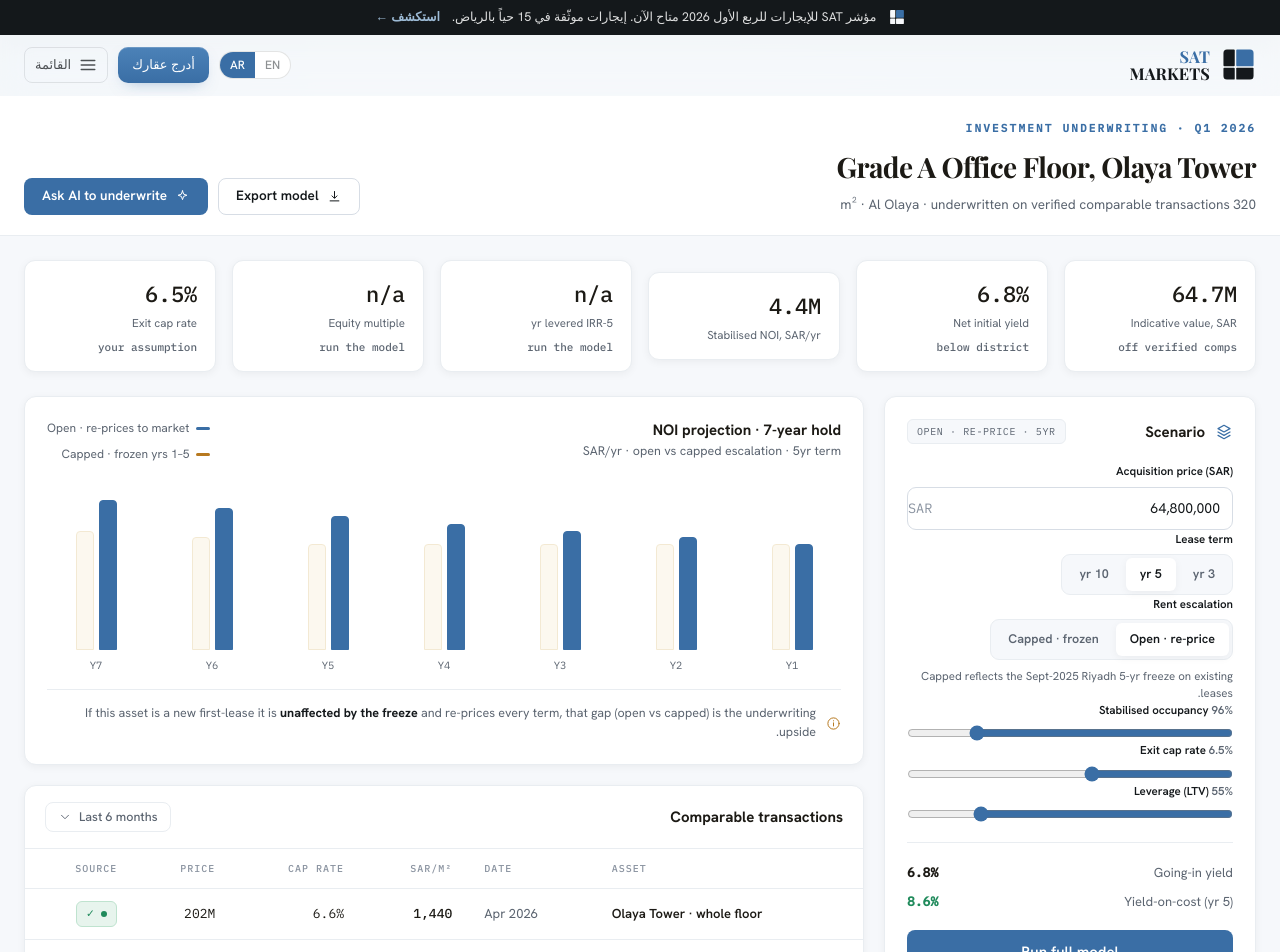
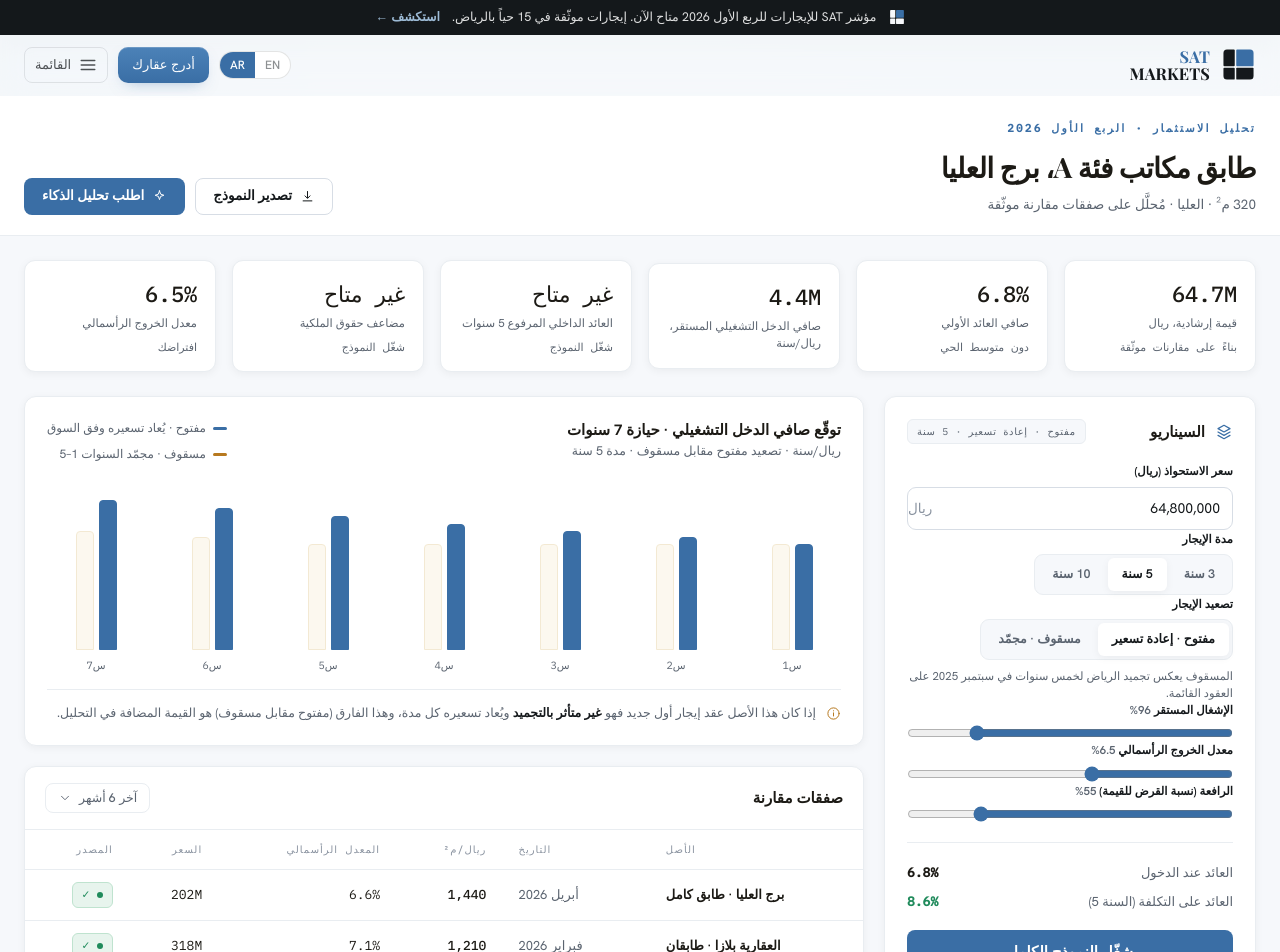
Before and after one commit to saleemzeidan123/satmarkets, a Next.js app: page /ar/invest in a window 1280 px wide. Shown: the top 952 px of the page. Built offline with nearby package versions, Linux system fonts and the light colour scheme.

Commit message:
i18n: Arabic localization of /invest underwriting (RTL)

```diff
--- a/src/app/[locale]/invest/page.tsx
+++ b/src/app/[locale]/invest/page.tsx
@@ -2,14 +2,15 @@
 import { useMemo, useState } from "react";
 import { Icon, Verified } from "@/components/satkit";
 
-const fmtM = (v: number) => (v / 1e6).toLocaleString(undefined, { minimumFractionDigits: 1, maximumFractionDigits: 1 }) + "M";
+const fmtM = (v: number) => (v / 1e6).toLocaleString("en-US", { minimumFractionDigits: 1, maximumFractionDigits: 1 }) + "M";
 const fmtPct = (v: number) => (v * 100).toFixed(1) + "%";
-const fmtN = (v: number) => Math.round(v).toLocaleString();
+const fmtN = (v: number) => Math.round(v).toLocaleString("en-US");
 
 function npv(rate: number, flows: number[]) { return flows.reduce((s, f, i) => s + f / Math.pow(1 + rate, i), 0); }
 function irr(flows: number[]) { let lo = -0.9, hi = 1.5; for (let i = 0; i < 90; i++) { const m = (lo + hi) / 2; if (npv(m, flows) > 0) lo = m; else hi = m; } return (lo + hi) / 2; }
 
 export default function InvestPage({ params }: { params: { locale: string } }) {
+ const ar = params.locale === "ar";
  const [price, setPrice] = useState(64800000);
  const [term, setTerm] = useState<3 | 5 | 10>(5);
  const [esc, setEsc] = useState<"open" | "capped">("open");
@@ -45,32 +46,46 @@ export default function InvestPage({ params }: { params: { locale: string } }) {
  }, [price, term, esc, occ, exitCap, ltv]);
 
  const maxBar = Math.max(...m.openS, ...m.cappedS);
- const kpis: [string, string, string, string | null][] = [
+ const na = ar ? "غير متاح" : "n/a";
+ const kpis: [string, string, string, string | null][] = ar ? [
+  [fmtM(m.value), "قيمة إرشادية، ريال", "بناءً على مقارنات موثّقة", null],
+  [fmtPct(m.goingInYield), "صافي العائد الأولي", m.goingInYield >= 0.068 ? "عند/فوق متوسط الحي" : "دون متوسط الحي", m.goingInYield >= 0.068 ? "up" : null],
+  [fmtM(m.noi), "صافي الدخل التشغيلي المستقر، ريال/سنة", "", null],
+  [ran ? fmtPct(m.irr) : na, "العائد الداخلي المرفوع 5 سنوات", ran ? "محسوب" : "شغّل النموذج", ran ? "up" : null],
+  [ran ? m.em.toFixed(1) + "×" : na, "مضاعف حقوق الملكية", ran ? "خلال الحيازة" : "شغّل النموذج", null],
+  [fmtPct(exitCap), "معدل الخروج الرأسمالي", "افتراضك", null],
+ ] : [
   [fmtM(m.value), "Indicative value, SAR", "off verified comps", null],
   [fmtPct(m.goingInYield), "Net initial yield", m.goingInYield >= 0.068 ? "at/above district" : "below district", m.goingInYield >= 0.068 ? "up" : null],
   [fmtM(m.noi), "Stabilised NOI, SAR/yr", "", null],
-  [ran ? fmtPct(m.irr) : "n/a", "5-yr levered IRR", ran ? "modeled" : "run the model", ran ? "up" : null],
-  [ran ? m.em.toFixed(1) + "×" : "n/a", "Equity multiple", ran ? "over hold" : "run the model", null],
+  [ran ? fmtPct(m.irr) : na, "5-yr levered IRR", ran ? "modeled" : "run the model", ran ? "up" : null],
+  [ran ? m.em.toFixed(1) + "×" : na, "Equity multiple", ran ? "over hold" : "run the model", null],
   [fmtPct(exitCap), "Exit cap rate", "your assumption", null],
  ];
- const comps: string[][] = [
+ const comps: string[][] = ar ? [
+  ["برج العليا · طابق كامل", "أبريل 2026", "1,440", "6.6%", "202M"],
+  ["العقارية بلازا · طابقان", "فبراير 2026", "1,210", "7.1%", "318M"],
+  ["بوابة التحلية · مكتب", "يناير 2026", "1,520", "6.4%", "141M"],
+  ["واحة غرناطة · برج", "ديسمبر 2025", "1,060", "7.6%", "486M"],
+ ] : [
   ["Olaya Tower · whole floor", "Apr 2026", "1,440", "6.6%", "202M"],
   ["Al Akaria Plaza · 2 floors", "Feb 2026", "1,210", "7.1%", "318M"],
   ["Tahlia Gate · office", "Jan 2026", "1,520", "6.4%", "141M"],
   ["Granada Oasis · tower", "Dec 2025", "1,060", "7.6%", "486M"],
  ];
+ const tdir = ar ? "rtl" : "ltr";
  return (
   <div style={{ background: "var(--cool)" }}>
    <div style={{ maxWidth: 1360, margin: "0 auto" }}>
     <div className="row between wrap" style={{ padding: "24px 24px 20px", alignItems: "flex-end", borderBottom: "1px solid var(--silver)", background: "var(--paper)", gap: 16 }}>
      <div>
-      <div className="eyebrow">Investment underwriting · Q1 2026</div>
-      <h1 style={{ fontSize: 28, fontWeight: 700, letterSpacing: "-.02em", margin: "10px 0 0" }}>Grade A Office Floor, Olaya Tower</h1>
-      <div className="muted" style={{ fontSize: 13.5, marginTop: 6 }}>320 m² · Al Olaya · underwritten on verified comparable transactions</div>
+      <div className="eyebrow">{ar ? "تحليل الاستثمار · الربع الأول 2026" : "Investment underwriting · Q1 2026"}</div>
+      <h1 style={{ fontSize: 28, fontWeight: 700, letterSpacing: "-.02em", margin: "10px 0 0" }}>{ar ? "طابق مكاتب فئة A، برج العليا" : "Grade A Office Floor, Olaya Tower"}</h1>
+      <div className="muted" style={{ fontSize: 13.5, marginTop: 6 }}>{ar ? "320 م² · العليا · مُحلَّل على صفقات مقارنة موثّقة" : "320 m² · Al Olaya · underwritten on verified comparable transactions"}</div>
      </div>
      <div className="row gap10 wrap">
-      <span className="btn secondary"><Icon.download size={15} /> Export model</span>
-      <span className="btn primary"><Icon.spark size={15} /> Ask AI to underwrite</span>
+      <span className="btn secondary"><Icon.download size={15} /> {ar ? "تصدير النموذج" : "Export model"}</span>
+      <span className="btn primary"><Icon.spark size={15} /> {ar ? "اطلب تحليل الذكاء" : "Ask AI to underwrite"}</span>
      </div>
     </div>
 
@@ -91,52 +106,52 @@ export default function InvestPage({ params }: { params: { locale: string } }) {
      <div className="card pad scn" style={{ boxShadow: "var(--sh-1)" }}>
       <div className="row gap10" style={{ marginBottom: 18 }}>
        <span style={{ color: "var(--harbor)" }}><Icon.layers size={18} /></span>
-       <div style={{ fontSize: 15, fontWeight: 700 }}>Scenario</div>
-       <span className="grow" /><span className="tag">{esc === "open" ? "Open · re-price" : "Capped"} · {term}yr</span>
+       <div style={{ fontSize: 15, fontWeight: 700 }}>{ar ? "السيناريو" : "Scenario"}</div>
+       <span className="grow" /><span className="tag">{esc === "open" ? (ar ? "مفتوح · إعادة تسعير" : "Open · re-price") : (ar ? "مسقوف" : "Capped")} · {term}{ar ? " سنة" : "yr"}</span>
       </div>
       <div className="col gap18">
        <div className="field">
-        <label>Acquisition price (SAR)</label>
+        <label>{ar ? "سعر الاستحواذ (ريال)" : "Acquisition price (SAR)"}</label>
         <div className="input between" style={{ padding: 0 }}>
-         <input value={fmtN(price)} onChange={(e) => { const n = Number(e.target.value.replace(/[^0-9]/g, "")); if (!isNaN(n)) setPrice(n || 0); }} style={{ border: "none", outline: "none", background: "transparent", fontSize: 14, color: "var(--ink)", padding: "10px 12px", width: "100%" }} />
-         <span className="mono muted2" style={{ paddingRight: 12 }}>SAR</span>
+         <input value={fmtN(price)} onChange={(e) => { const n = Number(e.target.value.replace(/[^0-9]/g, "")); if (!isNaN(n)) setPrice(n || 0); }} style={{ border: "none", outline: "none", background: "transparent", fontSize: 14, color: "var(--ink)", padding: "10px 12px", width: "100%", textAlign: ar ? "right" : "left" }} />
+         <span className="mono muted2" style={{ paddingRight: 12 }}>{ar ? "ريال" : "SAR"}</span>
         </div>
        </div>
        <div className="field">
-        <label>Lease term</label>
-        <div className="seg" style={{ alignSelf: "flex-start" }}>{([3, 5, 10] as const).map((t) => <span key={t} className={term === t ? "on" : ""} style={{ cursor: "pointer" }} onClick={() => setTerm(t)}>{t} yr</span>)}</div>
+        <label>{ar ? "مدة الإيجار" : "Lease term"}</label>
+        <div className="seg" style={{ alignSelf: "flex-start" }}>{([3, 5, 10] as const).map((t) => <span key={t} className={term === t ? "on" : ""} style={{ cursor: "pointer" }} onClick={() => setTerm(t)}>{t}{ar ? " سنة" : " yr"}</span>)}</div>
        </div>
        <div className="field">
-        <label>Rent escalation</label>
-        <div className="seg" style={{ alignSelf: "flex-start" }}><span className={esc === "open" ? "on" : ""} style={{ cursor: "pointer" }} onClick={() => setEsc("open")}>Open · re-price</span><span className={esc === "capped" ? "on" : ""} style={{ cursor: "pointer" }} onClick={() => setEsc("capped")}>Capped · frozen</span></div>
-        <span className="hint">Capped reflects the Sept-2025 Riyadh 5-yr freeze on existing leases.</span>
+        <label>{ar ? "تصعيد الإيجار" : "Rent escalation"}</label>
+        <div className="seg" style={{ alignSelf: "flex-start" }}><span className={esc === "open" ? "on" : ""} style={{ cursor: "pointer" }} onClick={() => setEsc("open")}>{ar ? "مفتوح · إعادة تسعير" : "Open · re-price"}</span><span className={esc === "capped" ? "on" : ""} style={{ cursor: "pointer" }} onClick={() => setEsc("capped")}>{ar ? "مسقوف · مجمّد" : "Capped · frozen"}</span></div>
+        <span className="hint">{ar ? "المسقوف يعكس تجميد الرياض لخمس سنوات في سبتمبر 2025 على العقود القائمة." : "Capped reflects the Sept-2025 Riyadh 5-yr freeze on existing leases."}</span>
        </div>
        <div className="field">
-        <label>Stabilised occupancy <span className="hint">{Math.round(occ * 100)}%</span></label>
+        <label>{ar ? "الإشغال المستقر" : "Stabilised occupancy"} <span className="hint">{Math.round(occ * 100)}%</span></label>
         <input type="range" min={0.8} max={1} step={0.01} value={occ} onChange={(e) => setOcc(Number(e.target.value))} style={{ width: "100%", accentColor: "var(--harbor)" }} />
        </div>
        <div className="field">
-        <label>Exit cap rate <span className="hint">{fmtPct(exitCap)}</span></label>
+        <label>{ar ? "معدل الخروج الرأسمالي" : "Exit cap rate"} <span className="hint">{fmtPct(exitCap)}</span></label>
         <input type="range" min={0.05} max={0.085} step={0.001} value={exitCap} onChange={(e) => setExitCap(Number(e.target.value))} style={{ width: "100%", accentColor: "var(--harbor)" }} />
        </div>
        <div className="field">
-        <label>Leverage (LTV) <span className="hint">{Math.round(ltv * 100)}%</span></label>
+        <label>{ar ? "الرافعة (نسبة القرض للقيمة)" : "Leverage (LTV)"} <span className="hint">{Math.round(ltv * 100)}%</span></label>
         <input type="range" min={0} max={0.7} step={0.05} value={ltv} onChange={(e) => setLtv(Number(e.target.value))} style={{ width: "100%", accentColor: "var(--harbor)" }} />
        </div>
       </div>
       <div style={{ height: 1, background: "var(--silver)", margin: "20px 0" }} />
-      <div className="row between" style={{ fontSize: 13 }}><span className="muted">Going-in yield</span><b className="mono">{fmtPct(m.goingInYield)}</b></div>
-      <div className="row between" style={{ fontSize: 13, marginTop: 10 }}><span className="muted">Yield-on-cost (yr 5)</span><b className="mono" style={{ color: "var(--green)" }}>{fmtPct(m.yoc5)}</b></div>
-      <button className="btn primary lg" style={{ justifyContent: "center", marginTop: 18, width: "100%" }} onClick={() => setRan(true)}>{ran ? "Model updated ✓, IRR " + fmtPct(m.irr) : "Run full model"}</button>
+      <div className="row between" style={{ fontSize: 13 }}><span className="muted">{ar ? "العائد عند الدخول" : "Going-in yield"}</span><b className="mono">{fmtPct(m.goingInYield)}</b></div>
+      <div className="row between" style={{ fontSize: 13, marginTop: 10 }}><span className="muted">{ar ? "العائد على التكلفة (السنة 5)" : "Yield-on-cost (yr 5)"}</span><b className="mono" style={{ color: "var(--green)" }}>{fmtPct(m.yoc5)}</b></div>
+      <button className="btn primary lg" style={{ justifyContent: "center", marginTop: 18, width: "100%" }} onClick={() => setRan(true)}>{ran ? (ar ? "حُدّث النموذج ✓، العائد الداخلي " : "Model updated ✓, IRR ") + fmtPct(m.irr) : (ar ? "شغّل النموذج الكامل" : "Run full model")}</button>
      </div>
 
      <div className="col gap20">
       <div className="card pad" style={{ boxShadow: "var(--sh-1)" }}>
        <div className="row between wrap" style={{ alignItems: "flex-start", gap: 12 }}>
-        <div><div style={{ fontSize: 15, fontWeight: 700 }}>NOI projection · 7-year hold</div><div className="muted" style={{ fontSize: 12.5 }}>SAR/yr · open vs capped escalation · {term}yr term</div></div>
+        <div><div style={{ fontSize: 15, fontWeight: 700 }}>{ar ? "توقّع صافي الدخل التشغيلي · حيازة 7 سنوات" : "NOI projection · 7-year hold"}</div><div className="muted" style={{ fontSize: 12.5 }}>{ar ? `ريال/سنة · تصعيد مفتوح مقابل مسقوف · مدة ${term} سنة` : `SAR/yr · open vs capped escalation · ${term}yr term`}</div></div>
         <div className="col gap8">
-         <span className="lgd"><span className="sw" /> Open · re-prices to market</span>
-         <span className="lgd"><span className="sw amber" /> Capped · frozen yrs 1–5</span>
+         <span className="lgd"><span className="sw" /> {ar ? "مفتوح · يُعاد تسعيره وفق السوق" : "Open · re-prices to market"}</span>
+         <span className="lgd"><span className="sw amber" /> {ar ? "مسقوف · مجمّد السنوات 1–5" : "Capped · frozen yrs 1–5"}</span>
         </div>
        </div>
        <div className="row" style={{ alignItems: "flex-end", gap: 18, height: 188, marginTop: 22 }}>
@@ -146,24 +161,24 @@ export default function InvestPage({ params }: { params: { locale: string } }) {
            <div className="b hi" style={{ height: (o / maxBar * 100) + "%", width: 18, borderRadius: "4px 4px 0 0", opacity: esc === "open" ? 1 : 0.45 }} />
            <div className="b" style={{ height: (m.cappedS[i] / maxBar * 100) + "%", width: 18, borderRadius: "4px 4px 0 0", background: "#FBF4E6", borderColor: "#ECDCB6", opacity: esc === "capped" ? 1 : 0.6 }} />
           </div>
-          <span className="mono muted" style={{ fontSize: 10.5 }}>Y{i + 1}</span>
+          <span className="mono muted" style={{ fontSize: 10.5 }}>{ar ? "س" : "Y"}{i + 1}</span>
          </div>
         ))}
        </div>
        <div className="row gap10" style={{ marginTop: 16, paddingTop: 14, borderTop: "1px solid var(--silver)" }}>
         <span style={{ color: "var(--amber)" }}><Icon.info size={15} /></span>
-        <span className="muted" style={{ fontSize: 12.5 }}>If this asset is a new first-lease it is <b style={{ color: "var(--ink)" }}>unaffected by the freeze</b> and re-prices every term, that gap (open vs capped) is the underwriting upside.</span>
+        <span className="muted" style={{ fontSize: 12.5 }}>{ar ? <>إذا كان هذا الأصل عقد إيجار أول جديد فهو <b style={{ color: "var(--ink)" }}>غير متأثر بالتجميد</b> ويُعاد تسعيره كل مدة، وهذا الفارق (مفتوح مقابل مسقوف) هو القيمة المضافة في التحليل.</> : <>If this asset is a new first-lease it is <b style={{ color: "var(--ink)" }}>unaffected by the freeze</b> and re-prices every term, that gap (open vs capped) is the underwriting upside.</>}</span>
        </div>
       </div>
 
       <div className="card" style={{ overflow: "hidden", boxShadow: "var(--sh-1)" }}>
        <div className="row between" style={{ padding: "16px 20px", borderBottom: "1px solid var(--silver)" }}>
-        <div style={{ fontSize: 15, fontWeight: 700 }}>Comparable transactions</div>
-        <span className="chip" style={{ borderColor: "var(--silver)" }}>Last 6 months <Icon.chevd size={14} /></span>
+        <div style={{ fontSize: 15, fontWeight: 700 }}>{ar ? "صفقات مقارنة" : "Comparable transactions"}</div>
+        <span className="chip" style={{ borderColor: "var(--silver)" }}>{ar ? "آخر 6 أشهر" : "Last 6 months"} <Icon.chevd size={14} /></span>
        </div>
        <div style={{ overflowX: "auto" }}>
         <table className="dt" style={{ minWidth: 560 }}>
-         <thead><tr><th>Asset</th><th>Date</th><th style={{ textAlign: "right" }}>SAR/m²</th><th style={{ textAlign: "right" }}>Cap rate</th><th style={{ textAlign: "right" }}>Price</th><th style={{ textAlign: "right" }}>Source</th></tr></thead>
+         <thead><tr><th>{ar ? "الأصل" : "Asset"}</th><th>{ar ? "التاريخ" : "Date"}</th><th style={{ textAlign: "right" }}>{ar ? "ريال/م²" : "SAR/m²"}</th><th style={{ textAlign: "right" }}>{ar ? "المعدل الرأسمالي" : "Cap rate"}</th><th style={{ textAlign: "right" }}>{ar ? "السعر" : "Price"}</th><th style={{ textAlign: "right" }}>{ar ? "المصدر" : "Source"}</th></tr></thead>
          <tbody>
           {comps.map((c, i) => (
            <tr key={i}>
@@ -180,7 +195,7 @@ export default function InvestPage({ params }: { params: { locale: string } }) {
        </div>
        <div className="row gap10" style={{ padding: "13px 20px", borderTop: "1px solid var(--silver)", background: "var(--cool)" }}>
         <span style={{ color: "var(--harbor)" }}><Icon.check size={15} /></span>
-        <span className="muted" style={{ fontSize: 12.5 }}>Comps drawn only from verified SAT-advised transactions, no asking prices, no scraped figures.</span>
+        <span className="muted" style={{ fontSize: 12.5 }}>{ar ? "المقارنات مستمدة فقط من صفقات موثّقة بمشورة SAT، لا أسعار طلب، ولا أرقام مستخرجة." : "Comps drawn only from verified SAT-advised transactions, no asking prices, no scraped figures."}</span>
        </div>
       </div>
      </div>
```
